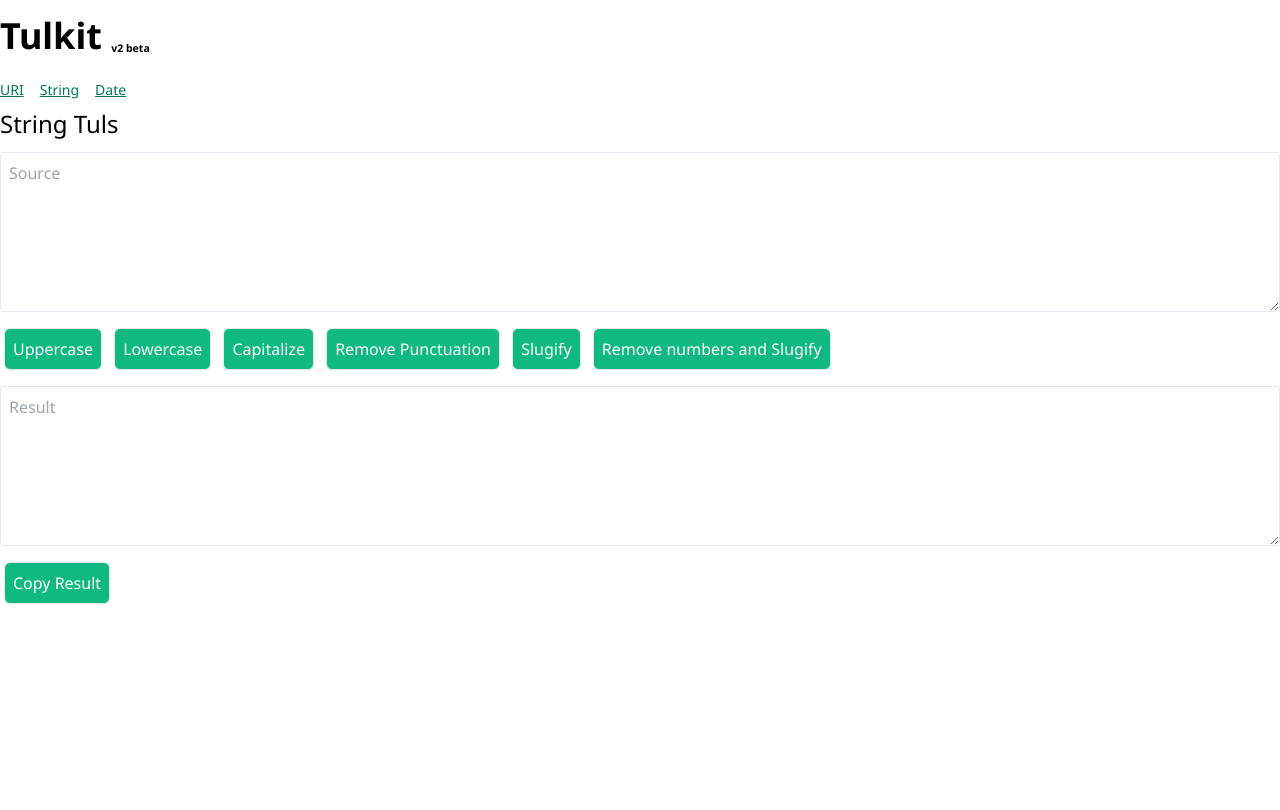
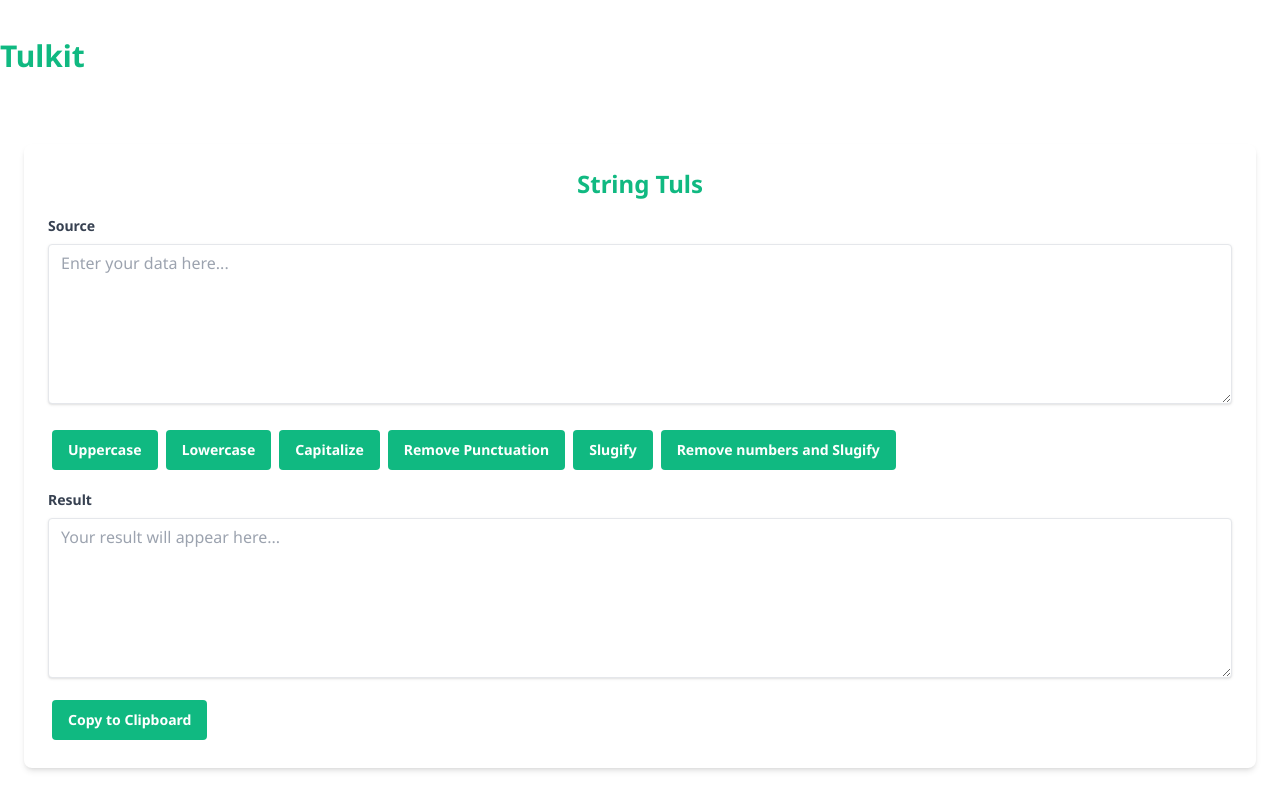
Before and after one commit to hasssan/tulkit, a SvelteKit app: page /string in a window 1280 px wide. Shown: the top 810 px of the page. Built offline with nearby package versions, Linux system fonts and the light colour scheme.

Commit message:
feat: complete redesign

```diff
--- a/src/components/copy-button.svelte
+++ b/src/components/copy-button.svelte
@@ -1,12 +1,13 @@
 <script lang="ts">
 	export let text = '';
-	let className = 'm-1 p-2 border rounded-md bg-emerald-500 text-white';
-	let name = 'Copy Result';
+	let className =
+		'm-1 p-2 inline-flex items-center justify-center text-sm ring-offset-background transition-colors focus-visible:outline-none focus-visible:ring-2 focus-visible:ring-ring focus-visible:ring-offset-2 disabled:pointer-events-none disabled:opacity-50 h-10 bg-[rgb(16,185,129)] hover:bg-[rgb(5,150,105)] text-white font-bold py-2 px-4 rounded focus:outline-none focus:shadow-outline mt-4';
+	let name = 'Copy to Clipboard';
 
 	$: {
 		if (name === 'Copied!') {
 			setTimeout(() => {
-				name = 'Copy Result';
+				name = 'Copy to Clipboard';
 			}, 500);
 		}
 	}
--- /dev/null
+++ b/src/components/icons/calendar.svelte
@@ -0,0 +1,17 @@
+<svg
+	xmlns="http://www.w3.org/2000/svg"
+	width="24"
+	height="24"
+	viewBox="0 0 24 24"
+	fill="none"
+	stroke="currentColor"
+	stroke-width="2"
+	stroke-linecap="round"
+	stroke-linejoin="round"
+	class="h-16 w-16 mb-4 text-[rgb(16,185,129)] dark:text-[rgb(16,185,129)]"
+>
+	<rect width="18" height="18" x="3" y="4" rx="2" ry="2"></rect>
+	<line x1="16" x2="16" y1="2" y2="6"></line>
+	<line x1="8" x2="8" y1="2" y2="6"></line>
+	<line x1="3" x2="21" y1="10" y2="10"></line>
+</svg>
--- /dev/null
+++ b/src/components/icons/link.svelte
@@ -0,0 +1,15 @@
+<svg
+	xmlns="http://www.w3.org/2000/svg"
+	width="24"
+	height="24"
+	viewBox="0 0 24 24"
+	fill="none"
+	stroke="currentColor"
+	stroke-width="2"
+	stroke-linecap="round"
+	stroke-linejoin="round"
+	class="h-16 w-16 mb-4 text-[rgb(16,185,129)] dark:text-[rgb(16,185,129)]"
+>
+	<path d="M10 13a5 5 0 0 0 7.54.54l3-3a5 5 0 0 0-7.07-7.07l-1.72 1.71"></path>
+	<path d="M14 11a5 5 0 0 0-7.54-.54l-3 3a5 5 0 0 0 7.07 7.07l1.71-1.71"></path>
+</svg>
--- /dev/null
+++ b/src/components/icons/text.svelte
@@ -0,0 +1,16 @@
+<svg
+	xmlns="http://www.w3.org/2000/svg"
+	width="24"
+	height="24"
+	viewBox="0 0 24 24"
+	fill="none"
+	stroke="currentColor"
+	stroke-width="2"
+	stroke-linecap="round"
+	stroke-linejoin="round"
+	class="h-16 w-16 mb-4 text-[rgb(16,185,129)] dark:text-[rgb(16,185,129)]"
+>
+	<path d="M17 6.1H3"></path>
+	<path d="M21 12.1H3"></path>
+	<path d="M15.1 18H3"></path>
+</svg>
--- a/src/routes/+layout.svelte
+++ b/src/routes/+layout.svelte
@@ -5,10 +5,32 @@
 </script>
 
 <div class="container mx-auto my-4">
-	<h1 class="text-4xl font-bold mb-4">
-		<a href="{base}/">Tulkit</a>
-		<span class="text-sm"><sub>v2 beta</sub></span>
-	</h1>
-	<NavigationComponent />
+	<header class="h-20 flex items-center justify-between bg-white dark:bg-gray-900">
+		<h1 class="text-3xl font-bold text-[rgb(16,185,129)] dark:text-[rgb(16,185,129)]">
+			<a href="{base}/">Tulkit</a>
+		</h1>
+		<!-- <form class="relative w-64">
+			<svg
+				xmlns="http://www.w3.org/2000/svg"
+				width="24"
+				height="24"
+				viewBox="0 0 24 24"
+				fill="none"
+				stroke="currentColor"
+				stroke-width="2"
+				stroke-linecap="round"
+				stroke-linejoin="round"
+				class="absolute left-2.5 top-2.5 h-4 w-4 text-gray-500 dark:text-gray-400"
+			>
+				<circle cx="11" cy="11" r="8"></circle>
+				<path d="m21 21-4.3-4.3"></path></svg
+			><input
+				class="flex h-10 rounded-md border border-input px-3 py-2 text-sm ring-offset-background file:border-0 file:bg-transparent file:text-sm file:font-medium placeholder:text-muted-foreground focus-visible:outline-none focus-visible:ring-2 focus-visible:ring-ring focus-visible:ring-offset-2 disabled:cursor-not-allowed disabled:opacity-50 w-full bg-white shadow-none appearance-none pl-8 dark:bg-gray-950"
+				placeholder="Search tulkit..."
+				type="search"
+			/>
+		</form> -->
+	</header>
+	<!-- <NavigationComponent /> -->
 	<slot />
 </div>
--- a/src/routes/+page.svelte
+++ b/src/routes/+page.svelte
@@ -0,0 +1,40 @@
+<script lang="ts">
+	import { base } from '$app/paths';
+
+	import LinkIcon from '../components/icons/link.svelte';
+	import TextIcon from '../components/icons/text.svelte';
+	import CalendarIcon from '../components/icons/calendar.svelte';
+
+	const navItems = [
+		{ name: 'URI', url: `${base}/uri`, desc: 'URI Decode and Encode', icon: LinkIcon },
+		{
+			name: 'String',
+			url: `${base}/string`,
+			desc: 'To UPPERCASE, lowercase, etc.',
+			icon: TextIcon
+		},
+		{
+			name: 'Date',
+			url: `${base}/date`,
+			desc: 'Date to ISOString and Localtime',
+			icon: CalendarIcon
+		}
+	];
+</script>
+
+<main class="flex-1 py-12 bg-white dark:bg-gray-800">
+	<div class="container px-6 mx-auto grid gap-8 md:grid-cols-2 lg:grid-cols-3">
+		{#each navItems as item}
+			<a
+				class="flex flex-col items-center p-6 bg-white rounded-lg shadow-md dark:bg-gray-900"
+				href={item.url}
+			>
+				<svelte:component this={item.icon} />
+				<h3 class="text-xl font-bold text-[rgb(16,185,129)] dark:text-[rgb(16,185,129)]">
+					{item.name}
+				</h3>
+				<p class="text-gray-500 dark:text-gray-400">{item.desc}</p>
+			</a>
+		{/each}
+	</div>
+</main>
--- a/src/routes/date/+page.svelte
+++ b/src/routes/date/+page.svelte
@@ -22,15 +22,77 @@
 	}
 </script>
 
-<div class="">
-	<h2 class="text-2xl mb-2">Date Tuls</h2>
-	<h3>Date Time to ISOString</h3>
-	<input type="date" bind:value={dateSource} />
-	<input type="time" bind:value={timeSource} />
-	<input type="text" placeholder="Result" bind:value={dateResult} />
-	<CopyButton class={copyButtonStyle} text={dateResult} />
-	<h3>ISOString to Local Date Time</h3>
-	<input type="text" placeholder="2023-03-25T00:00:00.000Z" bind:value={sourceISO} />
-	<input type="text" placeholder="2023-03-25 07:00:00" bind:value={resultISO} />
-	<CopyButton class={copyButtonStyle} text={resultISO} />
-</div>
+<main class="flex-1 py-12 bg-white dark:bg-gray-800">
+	<div class="container px-6 mx-auto grid grid-cols-2 gap-8">
+		<div class="flex flex-col items-center p-6 bg-white rounded-lg shadow-md dark:bg-gray-900">
+			<h2 class="text-2xl font-bold text-[rgb(16,185,129)] dark:text-[rgb(16,185,129)] mb-4">
+				Date Time to ISOString
+			</h2>
+			<form class="w-full">
+				<label
+					class="block text-gray-700 dark:text-gray-400 text-sm font-bold mb-2"
+					for="inputData"
+				>
+					Input
+				</label>
+				<div class="flex">
+					<input
+						type="date"
+						class="mr-1 h-10 border-input bg-background text-sm ring-offset-background file:border-0 file:bg-transparent file:text-sm file:font-medium placeholder:text-muted-foreground focus-visible:outline-none focus-visible:ring-2 focus-visible:ring-ring focus-visible:ring-offset-2 disabled:cursor-not-allowed disabled:opacity-50 shadow appearance-none border rounded py-2 px-3 text-gray-700 dark:text-gray-400 leading-tight focus:outline-none focus:shadow-outline mb-4"
+						bind:value={dateSource}
+					/>
+					<input
+						type="time"
+						class="ml-1 h-10 border-input bg-background text-sm ring-offset-background file:border-0 file:bg-transparent file:text-sm file:font-medium placeholder:text-muted-foreground focus-visible:outline-none focus-visible:ring-2 focus-visible:ring-ring focus-visible:ring-offset-2 disabled:cursor-not-allowed disabled:opacity-50 shadow appearance-none border rounded py-2 px-3 text-gray-700 dark:text-gray-400 leading-tight focus:outline-none focus:shadow-outline mb-4"
+						bind:value={timeSource}
+					/>
+				</div>
+				<label
+					class="block text-gray-700 dark:text-gray-400 text-sm font-bold mb-2"
+					for="outputData"
+				>
+					Output
+				</label><textarea
+					id="outputData"
+					class="shadow appearance-none border rounded w-full py-2 px-3 text-gray-700 dark:text-gray-400 leading-tight focus:outline-none focus:shadow-outline"
+					placeholder="Your result will appear here..."
+					readonly
+					bind:value={dateResult}
+				></textarea>
+				<CopyButton text={dateResult} />
+			</form>
+		</div>
+		<div class="flex flex-col items-center p-6 bg-white rounded-lg shadow-md dark:bg-gray-900">
+			<h2 class="text-2xl font-bold text-[rgb(16,185,129)] dark:text-[rgb(16,185,129)] mb-4">
+				ISOString to Local Date Time
+			</h2>
+			<form class="w-full">
+				<label
+					class="block text-gray-700 dark:text-gray-400 text-sm font-bold mb-2"
+					for="inputData"
+				>
+					Input
+				</label>
+				<input
+					type="text"
+					class="w-full h-10 border-input bg-background text-sm ring-offset-background file:border-0 file:bg-transparent file:text-sm file:font-medium placeholder:text-muted-foreground focus-visible:outline-none focus-visible:ring-2 focus-visible:ring-ring focus-visible:ring-offset-2 disabled:cursor-not-allowed disabled:opacity-50 shadow appearance-none border rounded py-2 px-3 text-gray-700 dark:text-gray-400 leading-tight focus:outline-none focus:shadow-outline mb-4"
+					placeholder="2023-03-25T00:00:00.000Z"
+					bind:value={sourceISO}
+				/>
+				<label
+					class="block text-gray-700 dark:text-gray-400 text-sm font-bold mb-2"
+					for="outputData"
+				>
+					Output
+				</label><textarea
+					id="outputData"
+					class="shadow appearance-none border rounded w-full py-2 px-3 text-gray-700 dark:text-gray-400 leading-tight focus:outline-none focus:shadow-outline"
+					placeholder="Your result will appear here..."
+					readonly
+					bind:value={resultISO}
+				></textarea>
+				<CopyButton text={resultISO} />
+			</form>
+		</div>
+	</div>
+</main>
--- a/src/routes/string/+page.svelte
+++ b/src/routes/string/+page.svelte
@@ -32,37 +32,59 @@
 		onSlugify();
 		result = result.replace(/[0-9]/g, '');
 	}
+
+	const actionsItems = [
+		{ name: 'Uppercase', action: onUpperCase },
+		{ name: 'Lowercase', action: onLowerCase },
+		{ name: 'Capitalize', action: onCapitalize },
+		{ name: 'Remove Punctuation', action: onRemovePunctuation },
+		{ name: 'Slugify', action: onSlugify },
+		{ name: 'Remove numbers and Slugify', action: onRemoveNumber }
+	];
 </script>
 
-<div class="">
-	<h2 class="text-2xl mb-2">String Tuls</h2>
-	<textarea
-		class="my-3 p-2 w-full h-40 block resize-y shadow-slate-900 border border-slate-200 rounded"
-		placeholder="Source"
+<main class="flex-1 py-12 bg-white dark:bg-gray-800">
+	<div class="container px-6 mx-auto grid gap-8">
+		<div class="flex flex-col items-center p-6 bg-white rounded-lg shadow-md dark:bg-gray-900">
+			<h2 class="text-2xl font-bold text-[rgb(16,185,129)] dark:text-[rgb(16,185,129)] mb-4">
+				String Tuls
+			</h2>
+			<form class="w-full">
+				<label
+					class="block text-gray-700 dark:text-gray-400 text-sm font-bold mb-2"
+					for="inputData"
+				>
+					Source
+				</label><textarea
+					id="inputData"
+					class="h-40 shadow appearance-none border rounded w-full py-2 px-3 text-gray-700 dark:text-gray-400 leading-tight focus:outline-none focus:shadow-outline mb-4"
+					placeholder="Enter your data here..."
 					bind:value={source}
-	/>
-	<button class="m-1 p-2 border rounded-md bg-emerald-500 text-white" on:click={onUpperCase}
-		>Uppercase</button
+				></textarea>
+				<div class="flex justify-start mb-4">
+					{#each actionsItems as item}
+						<button
+							class="m-1 inline-flex items-center justify-center text-sm ring-offset-background transition-colors focus-visible:outline-none focus-visible:ring-2 focus-visible:ring-ring focus-visible:ring-offset-2 disabled:pointer-events-none disabled:opacity-50 h-10 bg-[rgb(16,185,129)] hover:bg-[rgb(5,150,105)] text-white font-bold py-2 px-4 rounded focus:outline-none focus:shadow-outline"
+							on:click={item.action}
 						>
-	<button class="m-1 p-2 border rounded-md bg-emerald-500 text-white" on:click={onLowerCase}
-		>Lowercase</button
+							{item.name}</button
 						>
-	<button class="m-1 p-2 border rounded-md bg-emerald-500 text-white" on:click={onCapitalize}
-		>Capitalize</button
+					{/each}
+				</div>
+				<label
+					class="block text-gray-700 dark:text-gray-400 text-sm font-bold mb-2"
+					for="outputData"
 				>
-	<button class="m-1 p-2 border rounded-md bg-emerald-500 text-white" on:click={onRemovePunctuation}
-		>Remove Punctuation</button
-	>
-	<button class="m-1 p-2 border rounded-md bg-emerald-500 text-white" on:click={onSlugify}
-		>Slugify</button
-	>
-	<button class="m-1 p-2 border rounded-md bg-emerald-500 text-white" on:click={onRemoveNumber}
-		>Remove numbers and Slugify
-	</button>
-	<textarea
-		class="my-3 p-2 w-full h-40 block resize-y shadow-slate-900 border border-slate-200 rounded"
-		placeholder="Result"
+					Result
+				</label><textarea
+					id="outputData"
+					class="h-40 shadow appearance-none border rounded w-full py-2 px-3 text-gray-700 dark:text-gray-400 leading-tight focus:outline-none focus:shadow-outline"
+					placeholder="Your result will appear here..."
+					readonly
 					bind:value={result}
-	/>
+				></textarea>
 				<CopyButton text={result} />
+			</form>
 		</div>
+	</div>
+</main>
--- a/src/routes/uri/+page.svelte
+++ b/src/routes/uri/+page.svelte
@@ -16,25 +16,56 @@
 	}
 </script>
 
-<div class="">
-	<h2 class="text-2xl mb-2">URI Tuls</h2>
-	<textarea
-		class="my-3 p-2 w-full h-40 block resize-y shadow-slate-900 border border-slate-200 rounded"
-		placeholder="Source"
+<main class="flex-1 py-12 bg-white dark:bg-gray-800">
+	<div class="container px-6 mx-auto grid gap-8">
+		<div class="flex flex-col items-center p-6 bg-white rounded-lg shadow-md dark:bg-gray-900">
+			<h2 class="text-2xl font-bold text-[rgb(16,185,129)] dark:text-[rgb(16,185,129)] mb-4">
+				URI Tuls
+			</h2>
+			<form class="w-full">
+				<label
+					class="block text-gray-700 dark:text-gray-400 text-sm font-bold mb-2"
+					for="inputData"
+				>
+					Source
+				</label><textarea
+					id="inputData"
+					class="h-40 shadow appearance-none border rounded w-full py-2 px-3 text-gray-700 dark:text-gray-400 leading-tight focus:outline-none focus:shadow-outline mb-4"
+					placeholder="Enter your data here..."
 					bind:value={source}
-	/>
-	<button class="m-1 p-2 border rounded-md bg-emerald-500 text-white" on:click={onEncode}
-		>Encode</button
+				></textarea>
+				<div class="flex justify-start mb-4">
+					<button
+						class="m-1 inline-flex items-center justify-center text-sm ring-offset-background transition-colors focus-visible:outline-none focus-visible:ring-2 focus-visible:ring-ring focus-visible:ring-offset-2 disabled:pointer-events-none disabled:opacity-50 h-10 bg-[rgb(16,185,129)] hover:bg-[rgb(5,150,105)] text-white font-bold py-2 px-4 rounded focus:outline-none focus:shadow-outline"
+						on:click={onEncode}
 					>
-	<button class="m-1 p-2 border rounded-md bg-emerald-500 text-white" on:click={onDecode}
-		>Decode</button
+						Encode</button
+					><button
+						class="m-1 inline-flex items-center justify-center text-sm ring-offset-background transition-colors focus-visible:outline-none focus-visible:ring-2 focus-visible:ring-ring focus-visible:ring-offset-2 disabled:pointer-events-none disabled:opacity-50 h-10 bg-[rgb(16,185,129)] hover:bg-[rgb(5,150,105)] text-white font-bold py-2 px-4 rounded focus:outline-none focus:shadow-outline"
+						on:click={onDecode}
 					>
-	<button class="m-1 p-2 border rounded-md bg-emerald-500 text-white" on:click={onSwap}>Swap</button
+						Decode</button
+					><button
+						class="m-1 inline-flex items-center justify-center text-sm ring-offset-background transition-colors focus-visible:outline-none focus-visible:ring-2 focus-visible:ring-ring focus-visible:ring-offset-2 disabled:pointer-events-none disabled:opacity-50 h-10 bg-[rgb(16,185,129)] hover:bg-[rgb(5,150,105)] text-white font-bold py-2 px-4 rounded focus:outline-none focus:shadow-outline"
+						on:click={onSwap}
 					>
-	<textarea
-		class="my-3 p-2 w-full h-40 block resize-y shadow-slate-900 border border-slate-200 rounded"
-		placeholder="Result"
+						Swap
+					</button>
+				</div>
+				<label
+					class="block text-gray-700 dark:text-gray-400 text-sm font-bold mb-2"
+					for="outputData"
+				>
+					Result
+				</label><textarea
+					id="outputData"
+					class="h-40 shadow appearance-none border rounded w-full py-2 px-3 text-gray-700 dark:text-gray-400 leading-tight focus:outline-none focus:shadow-outline"
+					placeholder="Your result will appear here..."
+					readonly
 					bind:value={result}
-	/>
+				></textarea>
 				<CopyButton text={result} />
+			</form>
 		</div>
+	</div>
+</main>
```
Also changed, not shown: 1 other file (tests, documents, lock files or other folders). Lines whose indentation alone changed are shown as unchanged.
